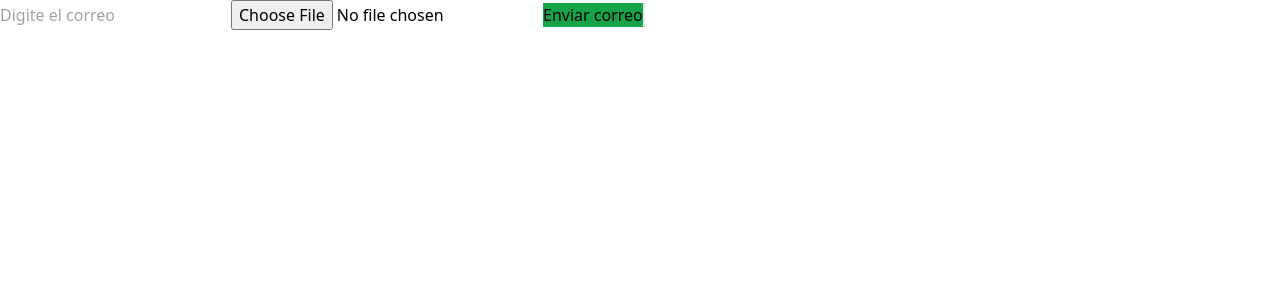
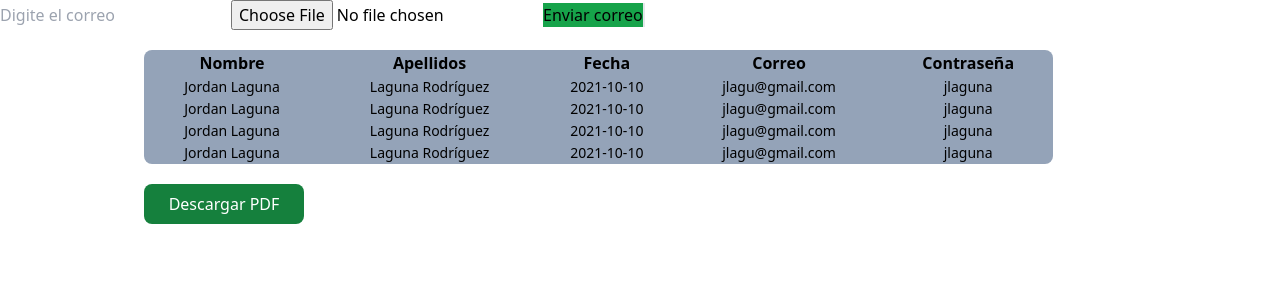
Before and after one commit to jordanlaguna/nodemailer_example, a Next.js app: page / in a window 1280 px wide. Shown: the top 300 px of the page. Built offline with nearby package versions, Linux system fonts and the light colour scheme.

Commit message:
send email without input

```diff
--- a/package.json
+++ b/package.json
@@ -10,6 +10,8 @@
   },
   "dependencies": {
     "formidable": "^3.5.1",
+    "jspdf": "^2.5.1",
+    "jspdf-autotable": "^3.8.2",
     "multer": "^1.4.5-lts.1",
     "next": "14.1.0",
     "nodemailer": "^6.9.9",
--- a/src/pages/index.tsx
+++ b/src/pages/index.tsx
@@ -1,31 +1,57 @@
-import { ChangeEvent, useState } from "react";
+import { ChangeEvent, useRef, useState } from "react";
+import { jsPDF } from "jspdf";
+import autoTable from "jspdf-autotable";
 
 export default function Home() {
   const [email, setEmail] = useState("");
-  const [pdf, setPdf] = useState<File | null>(null);
   const [error, setError] = useState("");
+
+  const tableData = [
+    [
+      "Jordan Laguna",
+      "Laguna Rodríguez",
+      "2021-10-10",
+      "jlagu@gmail.com",
+      "jlaguna",
+    ],
+    [
+      "Jordan Laguna",
+      "Laguna Rodríguez",
+      "2021-10-10",
+      "jlagu@gmail.com",
+      "jlaguna",
+    ],
+    [
+      "Jordan Laguna",
+      "Laguna Rodríguez",
+      "2021-10-10",
+      "jlagu@gmail.com",
+      "jlaguna",
+    ],
+    [
+      "Jordan Laguna",
+      "Laguna Rodríguez",
+      "2021-10-10",
+      "jlagu@gmail.com",
+      "jlaguna",
+    ],
+  ];
+
+  const inputFileRef = useRef<HTMLInputElement>(null);
 
   const handleEmailChange = (e: ChangeEvent<HTMLInputElement>) => {
     setEmail(e.target.value);
   };
 
-  const handlePdfChange = (e: ChangeEvent<HTMLInputElement>) => {
-    if (e.target.files && e.target.files[0]) {
-      setPdf(e.target.files[0]);
-    }
-  };
-
   const handleSendEmail = async () => {
-    if (!pdf) {
-      setError("Por favor selecciona un archivo PDF");
-      return;
-    }
-
     try {
       setError("");
+
+      const pdfBlob = await generatePDF();
+
       const formData = new FormData();
       formData.append("email", email);
-      formData.append("pdf", pdf);
+      formData.append("pdf", pdfBlob, "ReporteTabla.pdf");
 
       const response = await fetch("/api/sendEmail", {
         method: "POST",
@@ -43,7 +69,43 @@ export default function Home() {
     }
   };
 
+  const generatePDF = async () => {
+    const doc = new jsPDF();
+    doc.setFontSize(18);
+
+    doc.text("Historial Usuarios.", 105, 15, { align: "center" });
+
+    doc.text("Nombre De La Empresa: Supermercado El Piru.", 10, 40);
+    doc.text("Dirección: Golfito, Río Claro, KM 29-30.", 10, 50);
+    doc.text("Telefono: 8988-8786.", 10, 60);
+
+    const columns = ["Nombre", "Apellidos", "Fecha", "Correo", "Contraseña"];
+
+    autoTable(doc, {
+      head: [columns],
+      body: tableData,
+      startY: 70,
+    });
+
+    return doc.output("blob");
+  };
+
+  const handleDownloadPDF = async () => {
+    try {
+      const pdfBlob = await generatePDF();
+      const url = window.URL.createObjectURL(new Blob([pdfBlob]));
+      const link = document.createElement("a");
+      link.href = url;
+      link.setAttribute("download", "ReporteTabla.pdf");
+      document.body.appendChild(link);
+      link.click();
+    } catch (error) {
+      console.error("Error al descargar el PDF", error);
+    }
+  };
+
   return (
+    <>
       <main>
         <div>
           <input
@@ -52,9 +114,9 @@ export default function Home() {
             value={email}
             onChange={(e) => handleEmailChange(e)}
           />
-        <input type="file" accept=".pdf" onChange={handlePdfChange} />
+          <input type="file"></input>
           <button
-          className=" border-r-2 w-30 h-30 bg-green-600"
+            className="border-r-2 w-30 h-30 bg-green-600"
             onClick={handleSendEmail}
           >
             Enviar correo
@@ -62,5 +124,34 @@ export default function Home() {
           {error && <p style={{ color: "red" }}>{error}</p>}
         </div>
       </main>
+      <section className="ml-36">
+        <table className="mt-5 w-[80%] bg-slate-400 rounded-lg">
+          <thead className="items-end ">
+            <tr>
+              <th>Nombre</th>
+              <th>Apellidos</th>
+              <th>Fecha</th>
+              <th>Correo</th>
+              <th>Contraseña</th>
+            </tr>
+          </thead>
+          <tbody className="text-center text-sm">
+            {tableData.map((row, index) => (
+              <tr key={index}>
+                {row.map((cell, cellIndex) => (
+                  <td key={cellIndex}>{cell}</td>
+                ))}
+              </tr>
+            ))}
+          </tbody>
+        </table>
+        <button
+          className="bg-green-700 rounded-lg text-white w-40 mt-5 h-10"
+          onClick={handleDownloadPDF}
+        >
+          Descargar PDF
+        </button>
+      </section>
+    </>
   );
 }
```
Also changed, not shown: 1 other file (tests, documents, lock files or other folders). Lines whose indentation alone changed are shown as unchanged.
